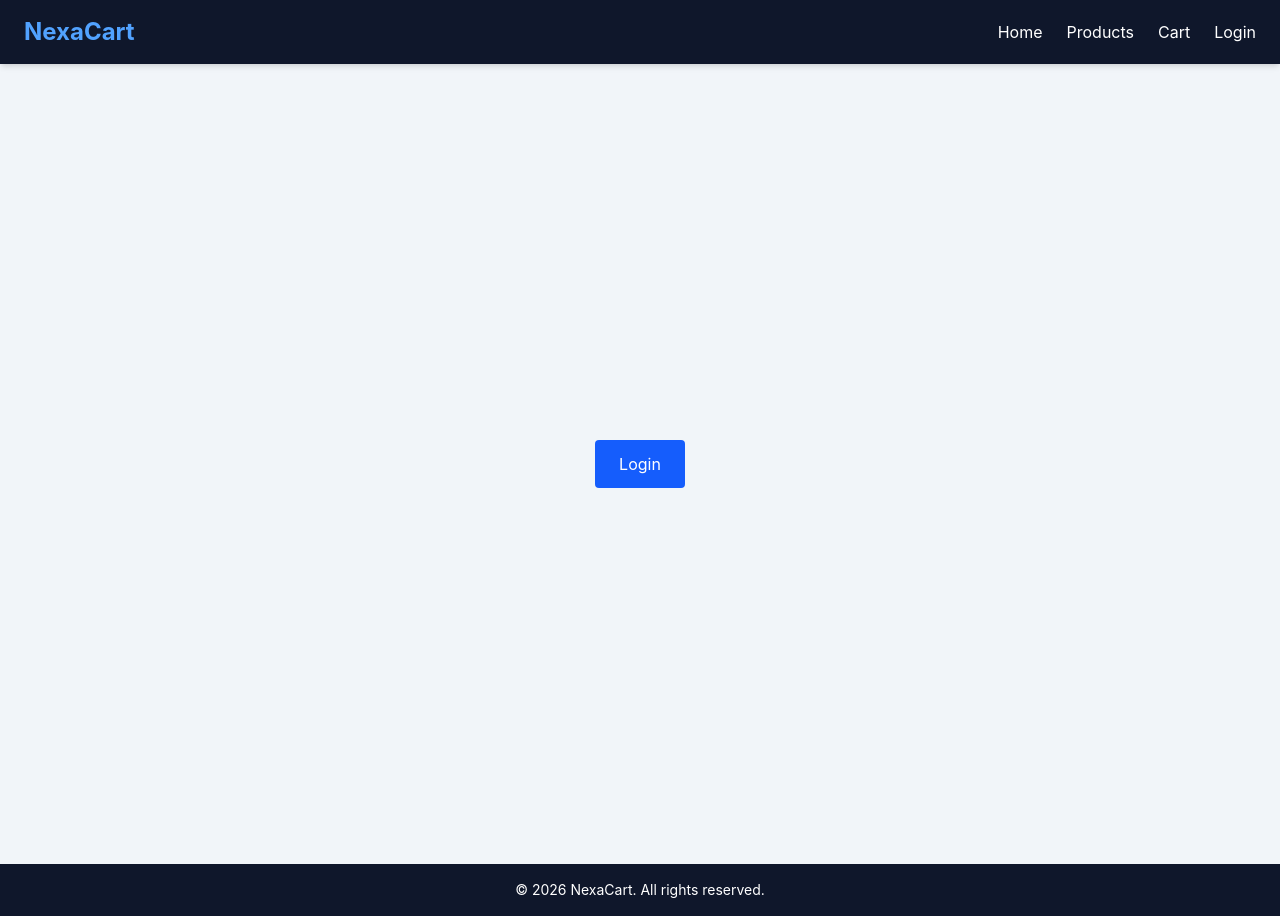
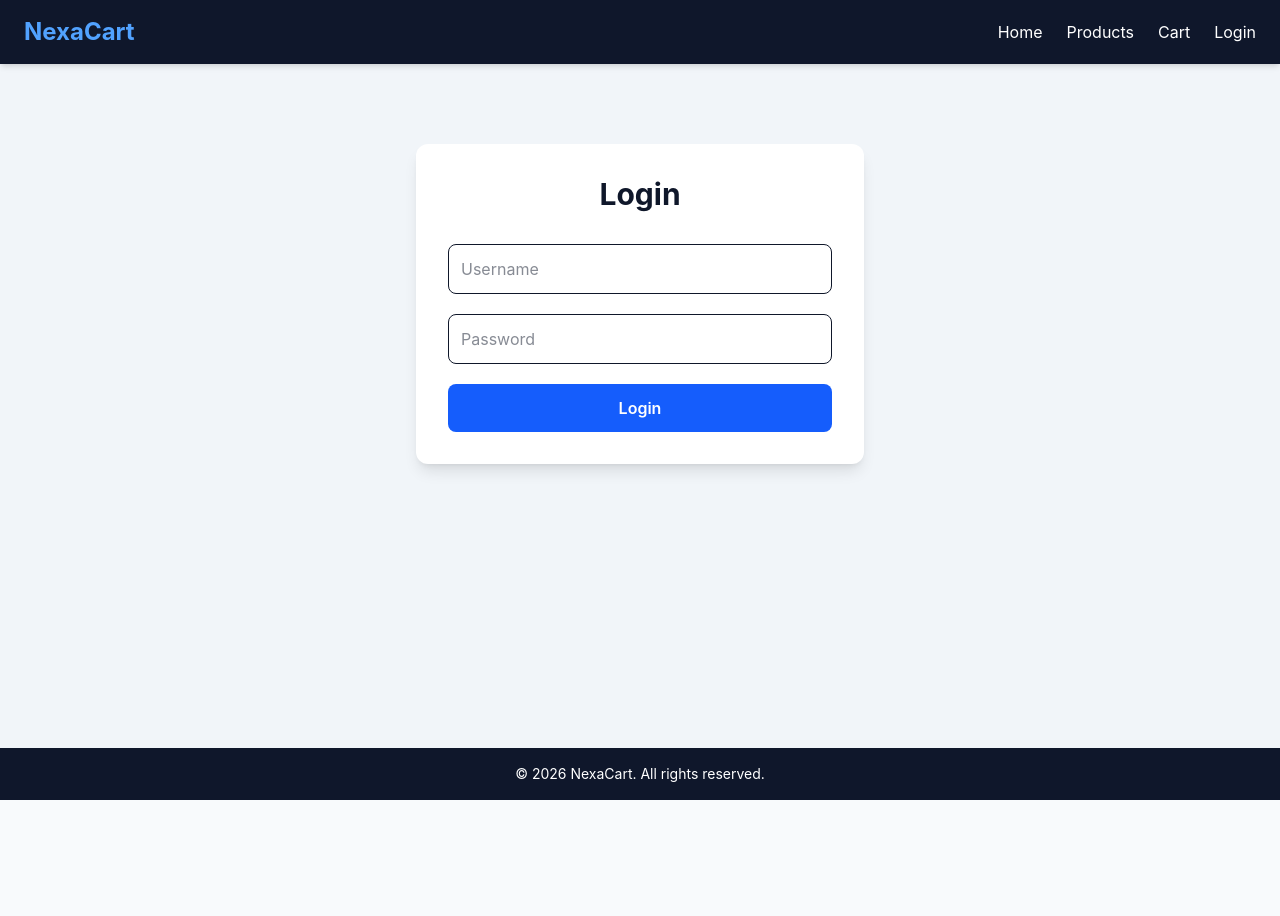
Before and after one commit to harsha70900/NexaCart, a React (Vite) app in the folder frontend/: page /login in a window 1280 px wide. After the commit the page ends 800 px from the top, so only its background shows below. Built offline with nearby package versions, Linux system fonts and the light colour scheme.

Commit message:
added basic lagin setup and basic JWT token

```diff
--- /dev/null
+++ b/frontend/src/api/authApi.ts
@@ -0,0 +1,30 @@
+import api from "./axios";
+import type {
+    LoginRequest,
+    RegisterRequest,
+    AuthResponse,
+} from "../types/auth";
+
+export async function login(
+    request: LoginRequest
+): Promise<AuthResponse> {
+
+    const response = await api.post<AuthResponse>(
+        "/auth/login",
+        request
+    );
+
+    return response.data;
+}
+
+export async function register(
+    request: RegisterRequest
+): Promise<{ message: string }> {
+
+    const response = await api.post(
+        "/auth/register",
+        request
+    );
+
+    return response.data;
+}
--- a/frontend/src/pages/LoginPage.tsx
+++ b/frontend/src/pages/LoginPage.tsx
@@ -1,28 +1,96 @@
-import { useNavigate } from "react-router-dom";
+import { useState } from "react";
+import { useMutation } from "@tanstack/react-query";
+import { login } from "../api/authApi";
+import axios from "axios";
 
 function LoginPage() {
 
-    const navigate = useNavigate();
+    const [username, setUsername] = useState("");
 
-    function handleLogin() {
+    const [password, setPassword] = useState("");
 
-        alert("Login Successful!");
+    const loginMutation = useMutation({
 
-        navigate("/products");
+    mutationFn: login,
 
+    onSuccess(data) {
+
+        console.log(data);
+
+    },
+
+onError(error) {
+    if (axios.isAxiosError(error)) {
+        console.log("Status:", error.response?.status);
+        console.log("Response:", error.response?.data);
+    } else {
+        console.log(error);
     }
+}
+
+});
+
+const handleSubmit = (
+    event: React.FormEvent<HTMLFormElement>
+) => {
+
+    event.preventDefault();
+
+    loginMutation.mutate({
+
+        username,
+
+        password,
+
+    });
+
+};
 
     return (
-        <div className="flex min-h-screen items-center justify-center">
+        <div className="mx-auto mt-20 max-w-md rounded-xl bg-white p-8 shadow-lg">
 
-            <button
-                onClick={handleLogin}
-                className="rounded bg-blue-600 px-6 py-3 text-white hover:bg-blue-700"
-            >
-                Login
-            </button>
+    <h1 className="mb-8 text-center text-3xl font-bold">
 
-        </div>
+        Login
+
+    </h1>
+
+    <form
+        onSubmit={handleSubmit}
+        className="space-y-5"
+    >
+
+        <input
+            type="text"
+            placeholder="Username"
+            value={username}
+            onChange={(e) => setUsername(e.target.value)}
+            className="w-full rounded-lg border p-3"
+        />
+
+        <input
+            type="password"
+            placeholder="Password"
+            value={password}
+            onChange={(e) => setPassword(e.target.value)}
+            className="w-full rounded-lg border p-3"
+        />
+
+        <button
+            type="submit"
+            disabled={loginMutation.isPending}
+            className="w-full rounded-lg bg-blue-600 py-3 font-semibold text-white hover:bg-blue-700 disabled:opacity-50"
+        >
+
+            {loginMutation.isPending
+                ? "Logging in..."
+                : "Login"}
+
+        </button>
+
+    </form>
+
+</div>
     );
 }
 
--- /dev/null
+++ b/frontend/src/types/auth.ts
@@ -0,0 +1,17 @@
+export interface LoginRequest {
+    username: string;
+    password: string;
+}
+
+export interface RegisterRequest {
+    name: string;
+    username: string;
+    password: string;
+}
+
+export interface AuthResponse {
+    token: string;
+    tokenType: string;
+    username: string;
+    role: string;
+}
```
